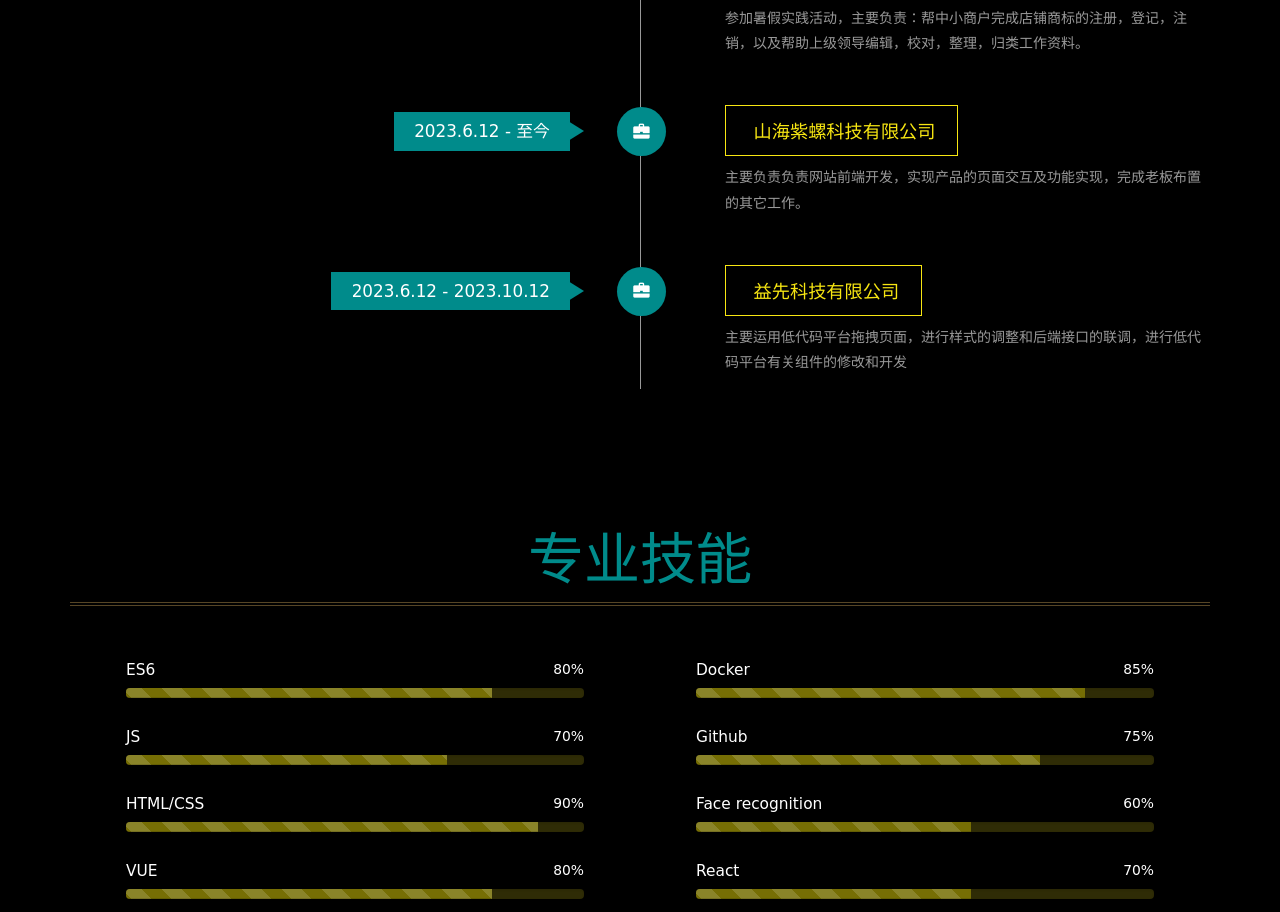
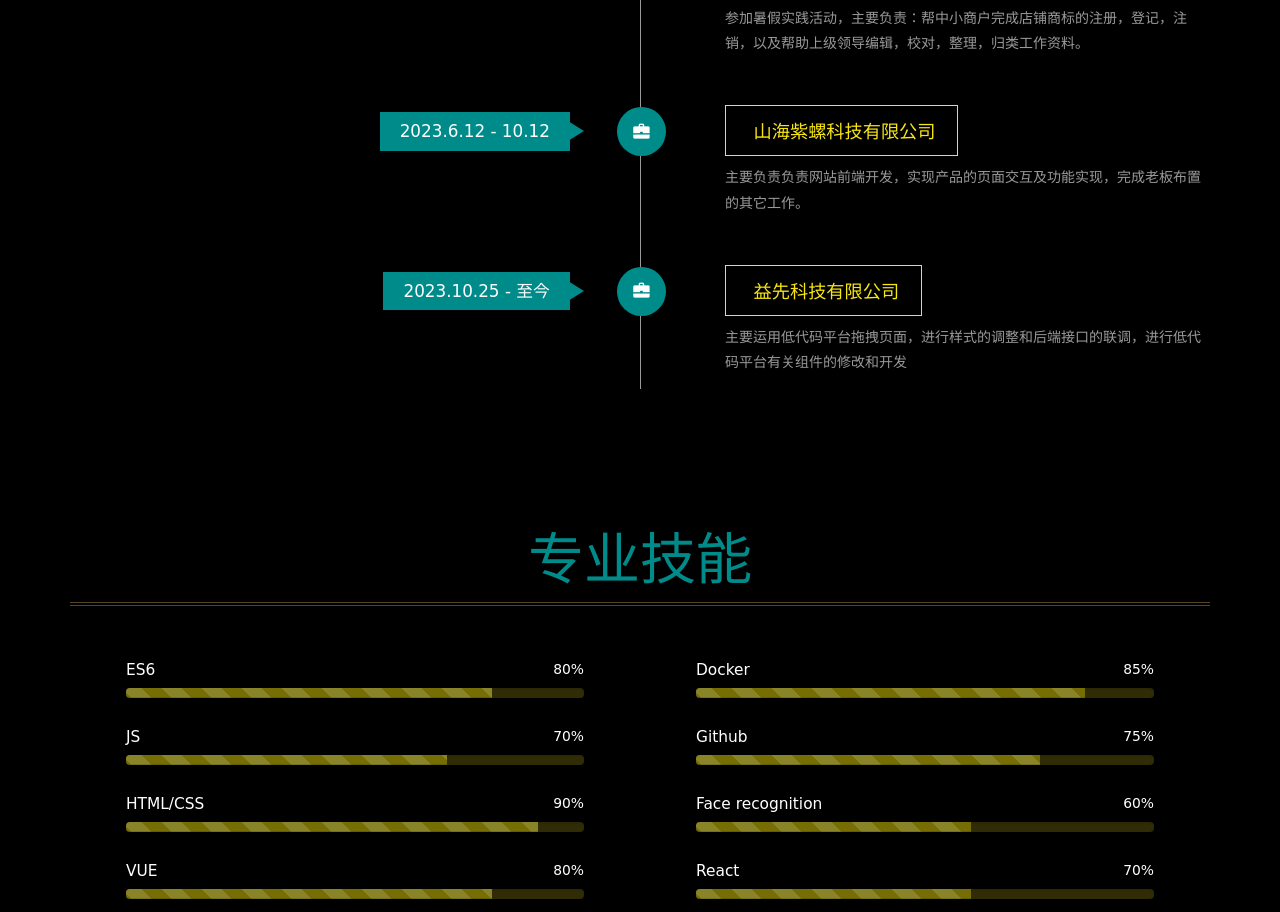
Before and after one commit to chen-li1314/chen-li1314.github.io, a plain HTML site: page index.html in a window 1280 px wide. Shown: the part 1632-2544 px from the top of the page. Drawn offline with Linux system fonts and the light colour scheme; files whose address does not match are found by name.

Commit message:
页面修改20231225

```diff
--- a/index.html
+++ b/index.html
@@ -191,7 +191,7 @@
 
 			<div class="work-info">
 				<div class="col-md-6 work-left">
-					<h4>2023.6.12 - 至今 </h4>
+					<h4>2023.6.12 - 10.12 </h4>
 				</div>
 				<div class="col-md-6 work-right">
 					<h5><span class="glyphicon glyphicon-briefcase"> </span> 山海紫螺科技有限公司</h5>
@@ -204,7 +204,7 @@
 
             <div class="work-info">
 				<div class="col-md-6 work-left">
-					<h4>2023.6.12 - 2023.10.12 </h4>
+					<h4>2023.10.25 - 至今 </h4>
 				</div>
 				<div class="col-md-6 work-right">
 					<h5><span class="glyphicon glyphicon-briefcase"> </span> 益先科技有限公司</h5>
```
